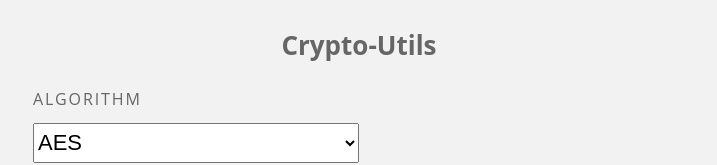
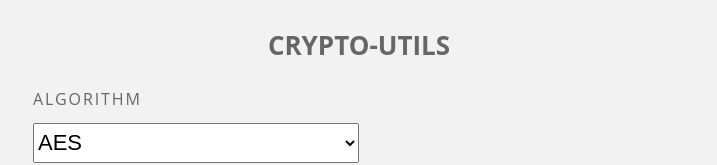
Before and after one commit to neruthes/crypto-utils, a plain HTML site: page index.html in a window 1280 px wide. Shown: the top 165 px of the page, without its empty margins (281-998 px from the left). Drawn offline with Linux system fonts and the light colour scheme; a web font is replaced by a local one.

Commit message:
h1 uppercase

```diff
--- a/index.html
+++ b/index.html
@@ -58,7 +58,7 @@
 	h1 {
 		font-size: 26px;
 		text-align: center;
-		/*letter-spacing: 0.02rem;*/
+		text-transform: uppercase;
 		/*height: 0px;*/
 		margin: 1.6rem 0 0.4rem;
 		/*overflow: hidden;*/
```
